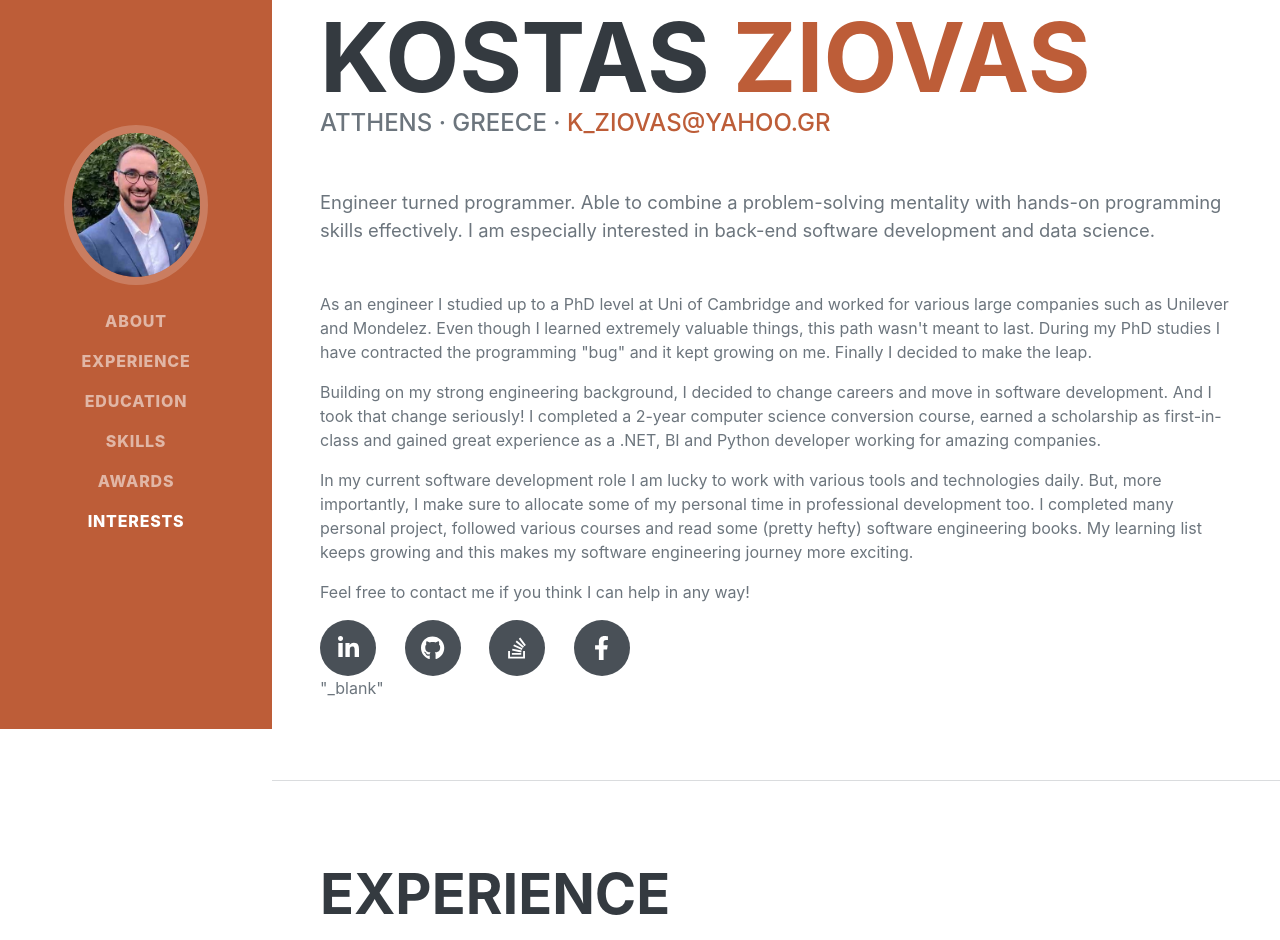
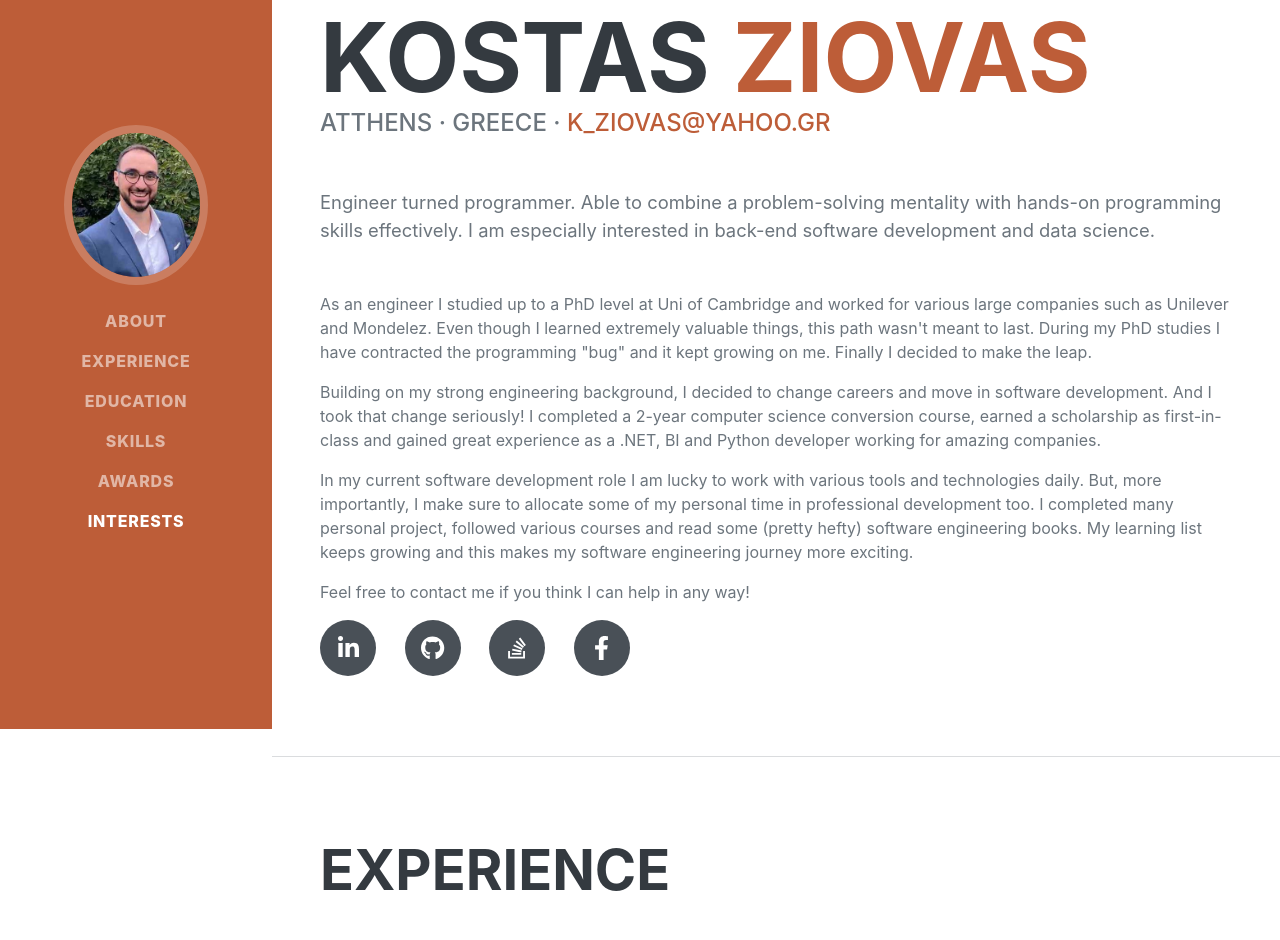
Before and after one commit to kziovas/personal-resume-flask-website, a Python web app: template templates/index.html in a window 1280 px wide. Shown: the part 71-1011 px from the top of the page. Run offline with Jinja, Linux system fonts and the light colour scheme; the template is opened without the code that fills it, so the values that code supplies are empty; some libraries are stand-ins or nearby versions; some web fonts are replaced.

Commit message:
[backend] fix: Remove wrongly placed taxt from html

```diff
--- a/templates/index.html
+++ b/templates/index.html
@@ -94,7 +94,7 @@
                         rel="noopener noreferrer"><i class="fab fa-stack-overflow"></i></a>
                     <a class="social-icon" href="https://www.facebook.com/ziovas.kostas" target="_blank"
                         rel="noopener noreferrer"><i class="fab fa-facebook-f"></i></a>
-                </div>"_blank"
+                </div>
             </div>
         </section>
         <hr class="m-0" />
```
